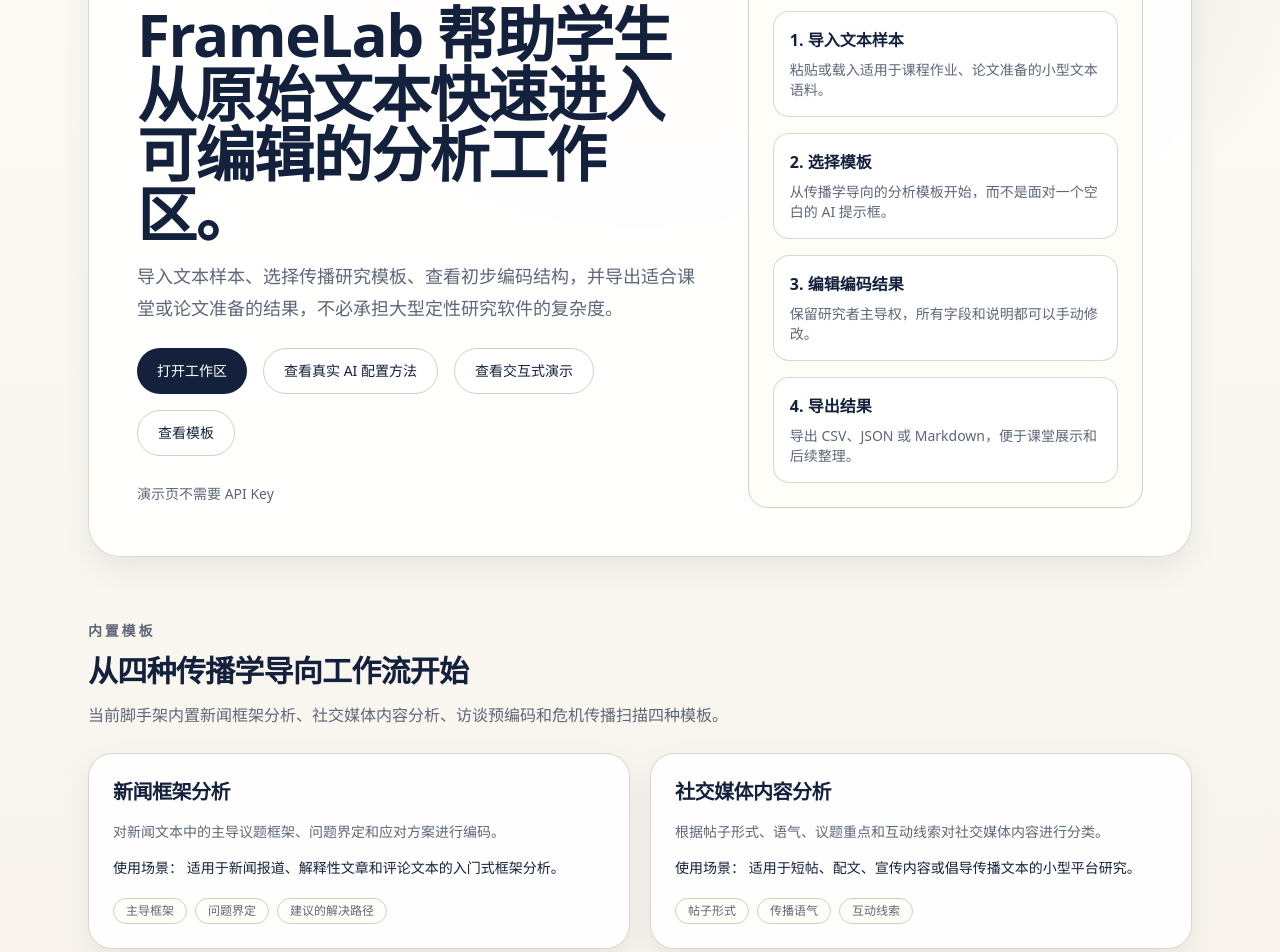
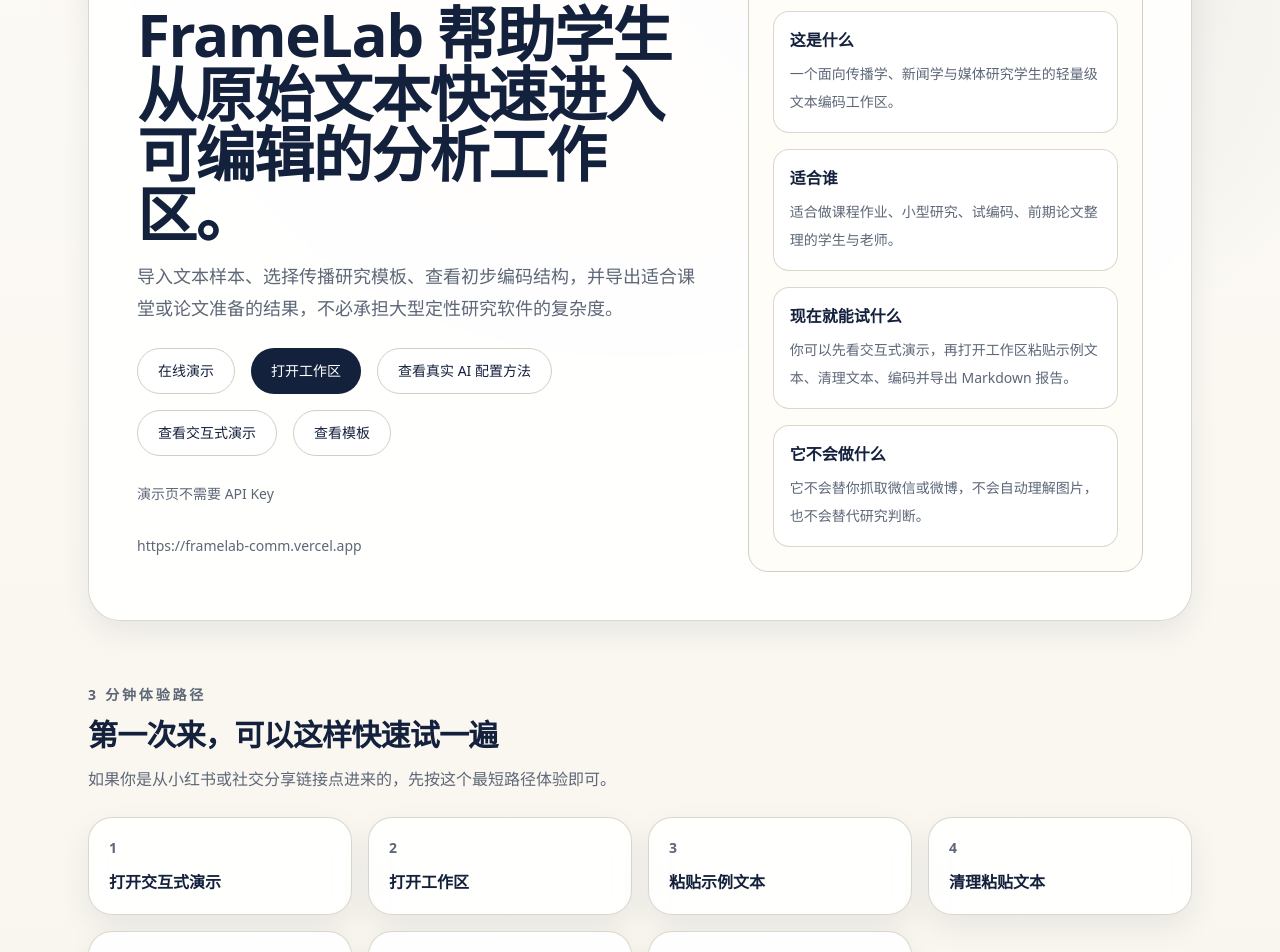
Before and after one commit to yie793379z-prog/framelab-comm, a Next.js app: page / in a window 1280 px wide. Shown: the part 240-1192 px from the top of the page. Built offline with nearby package versions, Linux system fonts and the light colour scheme.

Commit message:
docs: polish public launch messaging and demo onboarding

```diff
--- a/src/app/page.tsx
+++ b/src/app/page.tsx
@@ -5,9 +5,37 @@
 import { TemplateSummaryCard } from "@/components/shared/template-summary-card";
 import { analysisTemplates } from "@/features/templates/data/templates";
 import { useLanguage } from "@/i18n/context";
+import { publicDemoUrl } from "@/lib/constants/app";
 
 export default function HomePage() {
   const { messages } = useLanguage();
+  const quickSteps = [
+    messages.landing.quickStep1,
+    messages.landing.quickStep2,
+    messages.landing.quickStep3,
+    messages.landing.quickStep4,
+    messages.landing.quickStep5,
+    messages.landing.quickStep6,
+    messages.landing.quickStep7
+  ];
+  const orientationCards = [
+    {
+      title: messages.landing.whatItIsTitle,
+      body: messages.landing.whatItIsBody
+    },
+    {
+      title: messages.landing.whoItIsForTitle,
+      body: messages.landing.whoItIsForBody
+    },
+    {
+      title: messages.landing.tryNowTitle,
+      body: messages.landing.tryNowBody
+    },
+    {
+      title: messages.landing.notDoTitle,
+      body: messages.landing.notDoBody
+    }
+  ];
 
   return (
     <PageShell className="space-y-16 py-16">
@@ -25,6 +53,9 @@
             </p>
           </div>
           <div className="flex flex-wrap gap-4">
+            <a href={publicDemoUrl} className="button-secondary" target="_blank" rel="noreferrer">
+              {messages.landing.onlineDemo}
+            </a>
             <Link href="/workspace" className="button-primary">
               {messages.landing.openWorkspace}
             </Link>
@@ -39,29 +70,43 @@
             </a>
           </div>
           <p className="text-sm leading-7 text-muted">{messages.landing.demoNoApiKeys}</p>
+          <p className="text-sm leading-7 text-muted">
+            {publicDemoUrl}
+          </p>
         </div>
 
         <div className="surface-panel space-y-4 p-6">
-          <p className="text-sm font-semibold uppercase tracking-[0.2em] text-muted">{messages.landing.flowTitle}</p>
-          <ol className="space-y-4 text-sm text-muted">
-            <li className="surface-card rounded-2xl p-4 shadow-none">
-              <span className="mb-2 block text-base font-semibold text-ink">{messages.landing.flowImportTitle}</span>
-              {messages.landing.flowImportBody}
+          <p className="text-sm font-semibold uppercase tracking-[0.2em] text-muted">{messages.landing.orientationTitle}</p>
+          <div className="grid gap-4">
+            {orientationCards.map((card) => (
+              <div key={card.title} className="surface-card rounded-2xl p-4 shadow-none">
+                <span className="mb-2 block text-base font-semibold text-ink">{card.title}</span>
+                <p className="text-sm leading-7 text-muted">{card.body}</p>
+              </div>
+            ))}
+          </div>
+        </div>
+      </section>
+
+      <section className="space-y-6">
+        <div className="space-y-3">
+          <p className="text-sm font-semibold uppercase tracking-[0.2em] text-muted">{messages.landing.quickStartEyebrow}</p>
+          <h2 className="text-3xl font-semibold tracking-tight">{messages.landing.quickStartTitle}</h2>
+          <p className="max-w-3xl text-base leading-7 text-muted">
+            {messages.landing.quickStartDescription}
+          </p>
+        </div>
+
+        <ol className="grid gap-4 md:grid-cols-2 xl:grid-cols-4">
+          {quickSteps.map((step, index) => (
+            <li key={step} className="surface-card rounded-[1.5rem] p-5">
+              <p className="text-sm font-semibold uppercase tracking-[0.18em] text-muted">
+                {index + 1}
+              </p>
+              <p className="mt-3 text-base font-semibold text-ink">{step}</p>
             </li>
-            <li className="surface-card rounded-2xl p-4 shadow-none">
-              <span className="mb-2 block text-base font-semibold text-ink">{messages.landing.flowTemplateTitle}</span>
-              {messages.landing.flowTemplateBody}
-            </li>
-            <li className="surface-card rounded-2xl p-4 shadow-none">
-              <span className="mb-2 block text-base font-semibold text-ink">{messages.landing.flowEditTitle}</span>
-              {messages.landing.flowEditBody}
-            </li>
-            <li className="surface-card rounded-2xl p-4 shadow-none">
-              <span className="mb-2 block text-base font-semibold text-ink">{messages.landing.flowExportTitle}</span>
-              {messages.landing.flowExportBody}
-            </li>
-          </ol>
-        </div>
+          ))}
+        </ol>
       </section>
 
       <section id="templates" className="space-y-6">
--- a/src/features/coding/components/workspace-flow.tsx
+++ b/src/features/coding/components/workspace-flow.tsx
@@ -1,5 +1,6 @@
 "use client";
 
+import Link from "next/link";
 import { SectionHeading } from "@/components/shared/section-heading";
 import { TextImportPanel } from "@/features/import/components/text-import-panel";
 import { SampleList } from "@/features/import/components/sample-list";
@@ -31,6 +32,13 @@
         <p className="text-sm font-semibold uppercase tracking-[0.2em] text-muted">{messages.workspace.eyebrow}</p>
         <h1 className="text-4xl font-semibold tracking-tight text-ink md:text-[2.8rem]">{messages.workspace.title}</h1>
         <p className="max-w-3xl text-base leading-8 text-muted">{messages.workspace.description}</p>
+        <div className="rounded-[1.25rem] border border-accent/25 bg-accent/10 p-4">
+          <p className="text-sm font-semibold text-ink">{messages.workspace.publicDemoNoticeTitle}</p>
+          <p className="mt-2 text-sm leading-7 text-muted">{messages.workspace.publicDemoNoticeBody}</p>
+          <Link href="/ai-setup" className="mt-2 inline-flex text-sm font-medium text-accent underline-offset-4 hover:underline">
+            {messages.workspace.publicDemoNoticeLink}
+          </Link>
+        </div>
         {autosave.lastSavedAt && (
           <p className="text-sm leading-7 text-muted">
             {formatMessage(messages.workspace.lastSavedLocally, {
--- a/src/i18n/dictionary.ts
+++ b/src/i18n/dictionary.ts
@@ -31,10 +31,20 @@
       title: "FrameLab helps students move from raw texts to editable analysis workspaces.",
       description:
         "Import text samples, choose a communication-oriented template, review initial coding structure, and export classroom-ready outputs without the overhead of a large qualitative suite.",
+      onlineDemo: "Online demo",
       openWorkspace: "Open workspace",
       configureRealAi: "Configure real AI",
       tryGuidedDemo: "Try guided demo",
       demoNoApiKeys: "No API key required for the demo",
+      orientationTitle: "Quick orientation",
+      whatItIsTitle: "What it is",
+      whatItIsBody: "A lightweight coding workspace for communication and media studies text analysis.",
+      whoItIsForTitle: "Who it is for",
+      whoItIsForBody: "Best for journalism, communication, and media studies students doing coursework, pilot studies, or early thesis organization.",
+      tryNowTitle: "What you can try now",
+      tryNowBody: "Open the guided demo, paste example text into the workspace, clean it, code it, and export a Markdown report in minutes.",
+      notDoTitle: "What it does not do",
+      notDoBody: "It does not scrape WeChat or Weibo, does not understand images automatically, and does not replace research judgment.",
       viewTemplates: "View templates",
       flowTitle: "MVP flow",
       flowImportTitle: "1. Import text samples",
@@ -48,13 +58,28 @@
       templatesEyebrow: "Included templates",
       templatesTitle: "Start with four communication-oriented workflows",
       templatesDescription:
-        "The initial scaffold includes templates for framing, social media coding, interview pre-coding, and crisis communication scanning."
+        "The initial scaffold includes templates for framing, social media coding, interview pre-coding, and crisis communication scanning.",
+      quickStartEyebrow: "3-minute try path",
+      quickStartTitle: "Try FrameLab in about three minutes",
+      quickStartDescription:
+        "This is the shortest beginner path for a first visit from a social post or shared link.",
+      quickStep1: "Open guided demo",
+      quickStep2: "Open workspace",
+      quickStep3: "Paste example text",
+      quickStep4: "Clean pasted text",
+      quickStep5: "Choose News Framing Analysis",
+      quickStep6: "Generate suggestions",
+      quickStep7: "Export Markdown report"
     },
     workspace: {
       eyebrow: "Workspace",
       title: "Research coding workflow",
       description:
         "Work sample by sample: import texts, choose a communication-oriented template, review editable coding suggestions, and export or reload the project locally.",
+      publicDemoNoticeTitle: "Public demo note",
+      publicDemoNoticeBody:
+        "The hosted public demo uses mock suggestions by default. No API key is needed here. Real AI requires local or self-hosted provider setup.",
+      publicDemoNoticeLink: "Configure real AI",
       autosaveEyebrow: "Local autosave",
       restorePromptTitle: "Restore previous workspace?",
       restorePromptDescription:
@@ -453,10 +478,20 @@
       title: "FrameLab 帮助学生从原始文本快速进入可编辑的分析工作区。",
       description:
         "导入文本样本、选择传播研究模板、查看初步编码结构，并导出适合课堂或论文准备的结果，不必承担大型定性研究软件的复杂度。",
+      onlineDemo: "在线演示",
       openWorkspace: "打开工作区",
       configureRealAi: "查看真实 AI 配置方法",
       tryGuidedDemo: "查看交互式演示",
       demoNoApiKeys: "演示页不需要 API Key",
+      orientationTitle: "快速了解",
+      whatItIsTitle: "这是什么",
+      whatItIsBody: "一个面向传播学、新闻学与媒体研究学生的轻量级文本编码工作区。",
+      whoItIsForTitle: "适合谁",
+      whoItIsForBody: "适合做课程作业、小型研究、试编码、前期论文整理的学生与老师。",
+      tryNowTitle: "现在就能试什么",
+      tryNowBody: "你可以先看交互式演示，再打开工作区粘贴示例文本、清理文本、编码并导出 Markdown 报告。",
+      notDoTitle: "它不会做什么",
+      notDoBody: "它不会替你抓取微信或微博，不会自动理解图片，也不会替代研究判断。",
       viewTemplates: "查看模板",
       flowTitle: "MVP 流程",
       flowImportTitle: "1. 导入文本样本",
@@ -469,12 +504,25 @@
       flowExportBody: "导出 CSV、JSON 或 Markdown，便于课堂展示和后续整理。",
       templatesEyebrow: "内置模板",
       templatesTitle: "从四种传播学导向工作流开始",
-      templatesDescription: "当前脚手架内置新闻框架分析、社交媒体内容分析、访谈预编码和危机传播扫描四种模板。"
+      templatesDescription: "当前脚手架内置新闻框架分析、社交媒体内容分析、访谈预编码和危机传播扫描四种模板。",
+      quickStartEyebrow: "3 分钟体验路径",
+      quickStartTitle: "第一次来，可以这样快速试一遍",
+      quickStartDescription: "如果你是从小红书或社交分享链接点进来的，先按这个最短路径体验即可。",
+      quickStep1: "打开交互式演示",
+      quickStep2: "打开工作区",
+      quickStep3: "粘贴示例文本",
+      quickStep4: "清理粘贴文本",
+      quickStep5: "选择新闻框架分析",
+      quickStep6: "生成建议",
+      quickStep7: "导出 Markdown 报告"
     },
     workspace: {
       eyebrow: "工作区",
       title: "研究编码工作流",
       description: "按照样本逐条处理：导入文本、选择传播研究模板、查看可编辑建议，并在本地导出或重新载入项目。",
+      publicDemoNoticeTitle: "公开演示说明",
+      publicDemoNoticeBody: "当前公开托管演示默认使用模拟建议，不需要 API Key。若要使用真实 AI，请在本地运行或自部署后配置自己的提供方。",
+      publicDemoNoticeLink: "查看真实 AI 配置方法",
       autosaveEyebrow: "本地自动保存",
       restorePromptTitle: "恢复上次工作区？",
       restorePromptDescription: "FrameLab 发现了一个保存在本地的工作区快照，保存时间为 {savedAt}。你可以恢复它，或重新开始。",
--- a/src/lib/constants/app.ts
+++ b/src/lib/constants/app.ts
@@ -1,3 +1,5 @@
+export const publicDemoUrl = "https://framelab-comm.vercel.app";
+
 export const appNavigation = [
   {
     labelKey: "home",
```
Also changed, not shown: 2 other files (tests, documents, lock files or other folders).
